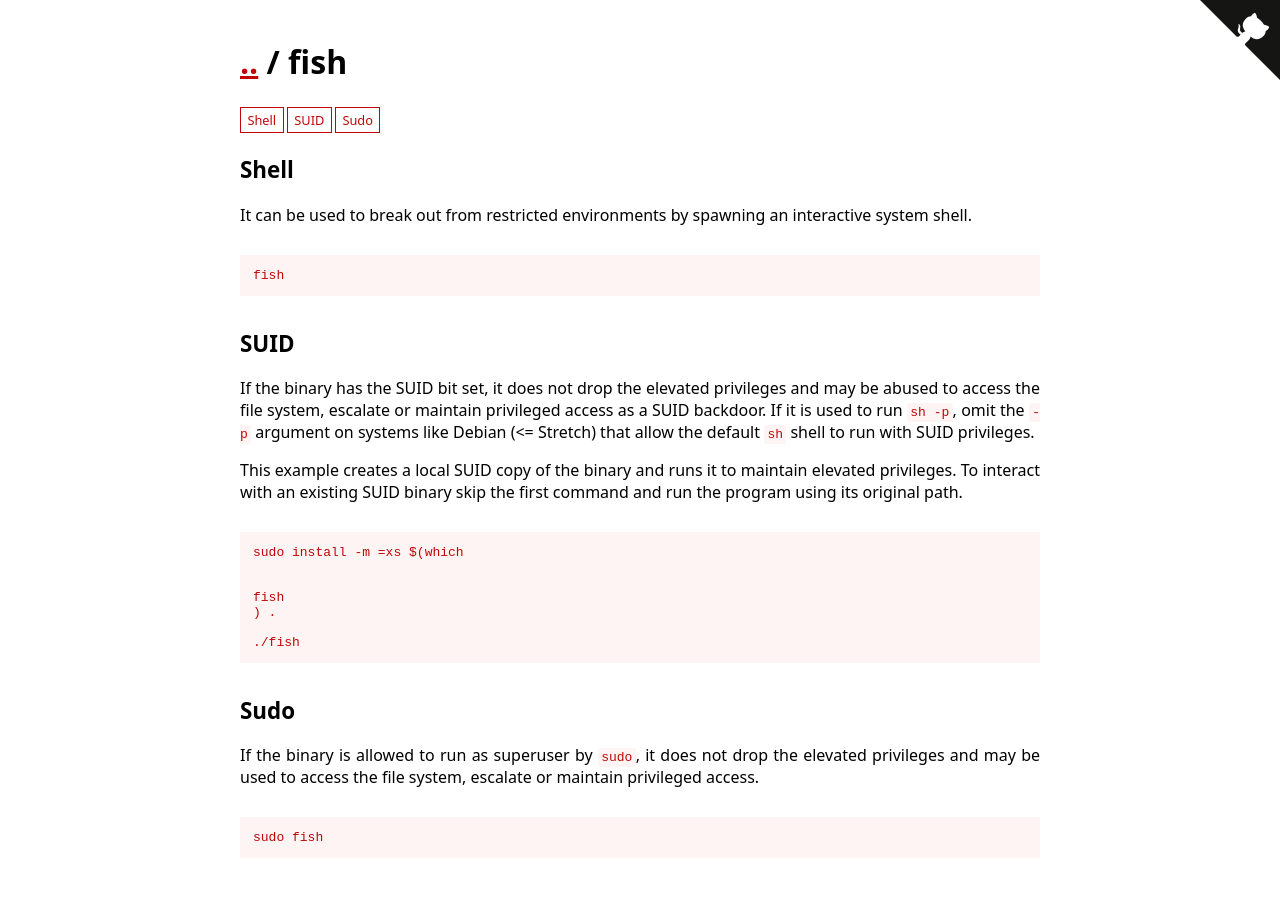
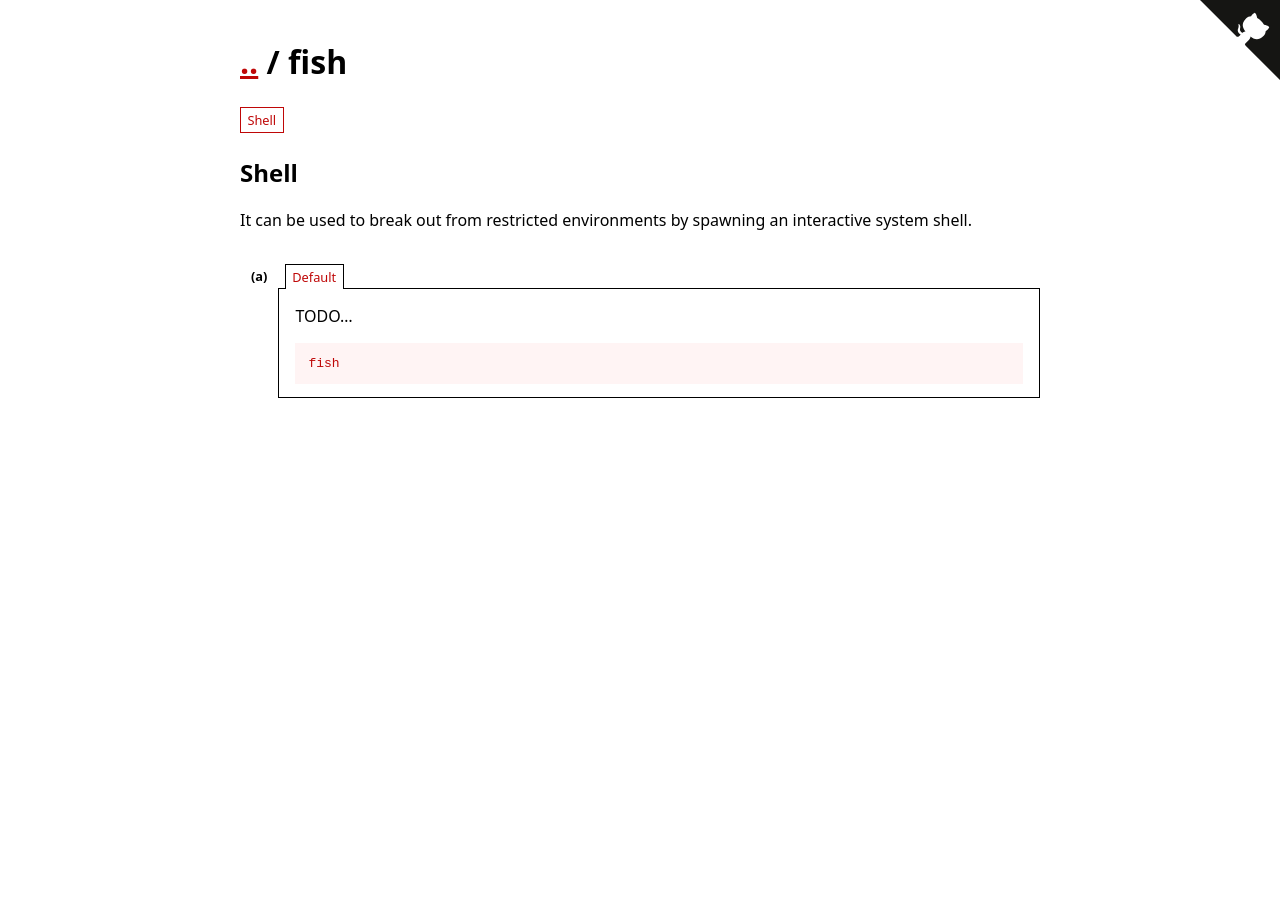
Before and after one commit to GTFOBins/GTFOBins.github.io, a Jekyll site: the page built from _gtfobins/fish.md, in a window 1280 px wide. Built offline with Jekyll 4.4.1, drawn with Linux system fonts in a browser that asks for light colours.

Commit message:
Start introducing features

```diff
--- /dev/null
+++ b/_data/features.yml
@@ -0,0 +1,24 @@
+# this is the rendering order of features
+
+default:
+  label: Default
+  description: |
+    TODO...
+
+sudo:
+  label: Sudo
+  description: If the binary is allowed to run as superuser by `sudo`, it does not drop the elevated privileges and may be used to access the file system, escalate or maintain privileged access.
+
+suid:
+  label: SUID
+  description: |
+    If the binary has the SUID bit set, it does not drop the elevated privileges and may be abused to access the file system, escalate or maintain privileged access as a SUID backdoor. If it is used to run `sh -p`, omit the `-p` argument on systems like Debian (<= Stretch) that allow the default `sh` shell to run with SUID privileges.
+
+limited-suid:
+  label: Limited SUID
+  description: |
+    If the binary has the SUID bit set, it may be abused to access the file system, escalate or maintain access with elevated privileges working as a SUID backdoor. If it is used to run commands (e.g., via `system()`-like invocations) it only works on systems like Debian (<= Stretch) that allow the default `sh` shell to run with SUID privileges.
+
+capabilities:
+  label: Capabilities
+  description: If the binary has the Linux `CAP_SETUID` capability set or it is executed by another binary with the capability set, it can be used as a backdoor to maintain privileged access by manipulating its own process UID.
--- a/_data/functions.yml
+++ b/_data/functions.yml
@@ -1,4 +1,3 @@
----
 # this is the rendering order of functions
 
 shell:
@@ -44,25 +43,3 @@ file-read:
 library-load:
   label: Library load
   description: It loads shared libraries that may be used to run code in the binary execution context.
-
-suid:
-  label: SUID
-  description: |
-    If the binary has the SUID bit set, it does not drop the elevated privileges and may be abused to access the file system, escalate or maintain privileged access as a SUID backdoor. If it is used to run `sh -p`, omit the `-p` argument on systems like Debian (<= Stretch) that allow the default `sh` shell to run with SUID privileges.
-
-    This example creates a local SUID copy of the binary and runs it to maintain elevated privileges. To interact with an existing SUID binary skip the first command and run the program using its original path.
-
-sudo:
-  label: Sudo
-  description: If the binary is allowed to run as superuser by `sudo`, it does not drop the elevated privileges and may be used to access the file system, escalate or maintain privileged access.
-
-capabilities:
-  label: Capabilities
-  description: If the binary has the Linux `CAP_SETUID` capability set or it is executed by another binary with the capability set, it can be used as a backdoor to maintain privileged access by manipulating its own process UID.
-
-limited-suid:
-  label: Limited SUID
-  description: |
-    If the binary has the SUID bit set, it may be abused to access the file system, escalate or maintain access with elevated privileges working as a SUID backdoor. If it is used to run commands (e.g., via `system()`-like invocations) it only works on systems like Debian (<= Stretch) that allow the default `sh` shell to run with SUID privileges.
-
-    This example creates a local SUID copy of the binary and runs it to maintain elevated privileges. To interact with an existing SUID binary skip the first command and run the program using its original path.
--- a/_layouts/bin.html
+++ b/_layouts/bin.html
@@ -2,43 +2,66 @@
 layout: common
 ---
 
+{% comment %} binary title {% endcomment %}
 {% capture bin_name %}{% include get_bin_name.html path=page.path %}{% endcapture %}
-
 {% include page_title.html title=bin_name %}
 
+{% comment %} function list {% endcomment %}
 {% include function_list.html bin=page %}
 
+{% comment %} global binary description {% endcomment %}
 {{ page.description | markdownify }}
 
-{% for function_pair in site.data.functions %}
-{% assign function_id = function_pair[0] %}
-{% assign function = function_pair[1] %}
-{% assign examples = page.functions[function_id] %}
-{% unless examples %}{% continue %}{% endunless %}
+{% comment %} scan all the available functions in order to find those present {% endcomment %}
+{% for function_item in site.data.functions %}
+    {% assign function_name = function_item[0] %}
+    {% assign function = function_item[1] %}
+    {% unless page.functions contains function_name %}{% continue %}{% endunless %}
+    {% assign examples = page.functions[function_name] %}
 
-<h2 id="{{ function_id }}" class="function-name">{{- function.label -}}</h2>
-{{ function.description | markdownify }}
+    {% comment %} function title and global description {% endcomment %}
+    <h2 id="{{ function_name }}" class="function-name">{{- function.label -}}</h2>
+    {{ function.description | markdownify }}
 
-<ul class="examples">
-    {% for example in examples %}
+    {% comment %} list of function examples {% endcomment %}
+    <ul class="examples">
+        {% for example in examples %}
+            <li>
+                {% comment %} build the identifier of this example {% endcomment %}
+                {% capture example_id %}{{ function_name }}-{{ forloop.index }}{% endcapture %}
 
-{% capture code %}
-{%- if function_id == 'suid' or function_id == 'limited-suid' %}
-sudo install -m =xs $(which {{ bin_name }}) .
-{% endif %}
-{%- if function_id == 'capabilities' %}
-cp $(which {{ bin_name }}) .
-sudo setcap cap_setuid+ep {{ bin_name }}
-{% endif %}
-{{ example.code | escape }}
-{% endcapture %}
+                {% comment %} example description {% endcomment %}
+                {{ example.description | markdownify }}
 
-    <li>
-        {{ example.description | markdownify }}
-        <pre><code>{{- code | strip -}}</code></pre>
-    </li>
+                {% comment %} list of features for each example {% endcomment %}
+                <div class="features">
+                    {% comment %} scan all the available features in order to find those present falling back to the default {% endcomment %}
+                    {% assign first = true %}
+                    {% for feature_item in site.data.features %}
+                        {% assign feature_name = feature_item[0] %}
+                        {% assign feature = feature_item[1] %}
+                        {% unless example.features contains feature_name or feature_name == "default" %}{% continue %}{% endunless %}
+                        {% assign per_feature_info = example.features[feature_name] %}
 
-    {% endfor %}
-</ul>
+                        {% comment %} feature information {% endcomment %}
+                        {% capture feature_id %}{{ example_id }}-{{ feature_name }}{% endcapture %}
+                        <input type="radio" id="{{ feature_id }}" name="{{ example_id }}" {% if first %}checked{% endif %} />
+                        <label for="{{ feature_id }}">{{ feature.label }}</label>
+                        <div>
+                            {% comment %} global feature description and optional local description {% endcomment %}
+                            {{ feature.description | markdownify }}
+                            {{ per_feature_info.description | markdownify }}
 
+                            {% comment %} use the common code or the specialized per-feature version {% endcomment %}
+                            {% capture code %}{% if per_feature_info.code %}{{ per_feature_info.code }}{% else %}{{ example.code }}{% endif %}
+                            {% endcapture %}
+                            <pre><code>{{- code | escape | strip -}}</code></pre>
+                        </div>
+
+                        {% assign first = false %}
+                    {% endfor %}
+                </div>
+            </li>
+        {% endfor %}
+    </ul>
 {% endfor %}
--- a/assets/style.scss
+++ b/assets/style.scss
@@ -1,6 +1,8 @@
 ---
 ---
 
+$foreground: #000000;
+$background: #ffffff;
 $accent: #bf0707;
 $lighter: #fff4f4;
 $marked: #ffcccc;
@@ -33,6 +35,8 @@ $layout-break: "(min-width: #{$column-width + $grace-space})";
 
 body {
     font-family: sans, sans-serif;
+    color: $foreground;
+    background: $background;
 }
 
 code {
@@ -51,6 +55,10 @@ pre {
         padding: 0;
         border-radius: 0;
     }
+}
+
+dt {
+    font-weight: bold;
 }
 
 a:link, a:visited {
@@ -201,7 +209,7 @@ h2, h3, h4, h5, h5 {
     & > li {
         display: table-row;
 
-        &:not(:only-child):before {
+        &:before {
             display: table-cell;
             font-size: 0.8rem;
             font-weight: bold;
@@ -210,6 +218,50 @@ h2, h3, h4, h5, h5 {
             counter-increment: item;
             content: "(" counter(item, lower-alpha) ")";
         }
+    }
+}
+
+// feature tabs
+
+.features {
+    display: flex;
+    flex-wrap: wrap;
+    margin: 1em 0;
+
+    input[type=radio] {
+        display: none;
+
+        &:checked + label {
+            color: $accent;
+            background: $background;
+        }
+
+        &:checked + label + div {
+            display: block;
+        }
+    }
+
+    & > label {
+        font-size: 0.8rem;
+        margin-left: 0.5em;
+        padding: 0.25em 0.5em;
+        border: 1px solid $foreground;
+        border-bottom: none;
+        cursor: pointer;
+        position: relative;
+        top: 1px;
+
+        &:hover {
+            color: $hover;
+        }
+    }
+
+    & > div {
+        display: none;
+        flex-basis: 100%;
+        order: 999;
+        padding: 0 1em;
+        border: 1px solid;
     }
 }
 
@@ -229,11 +281,6 @@ h2, h3, h4, h5, h5 {
     font-size: 1.2rem;
 }
 
-.function-name {
-    font-size: 1.4rem;
-    font-weight: bold;
-}
-
 .github-buttons {
     display: inline-block;
     margin-left: 10px;
```
Also changed, not shown: _includes/description_list.html (added, +8 -0 lines), _includes/functions_description.html (deleted, +0 -7 lines), functions.md (deleted, +0 -8 lines), index.md (+2 -2 lines), model.md (added, +14 -0 lines).
